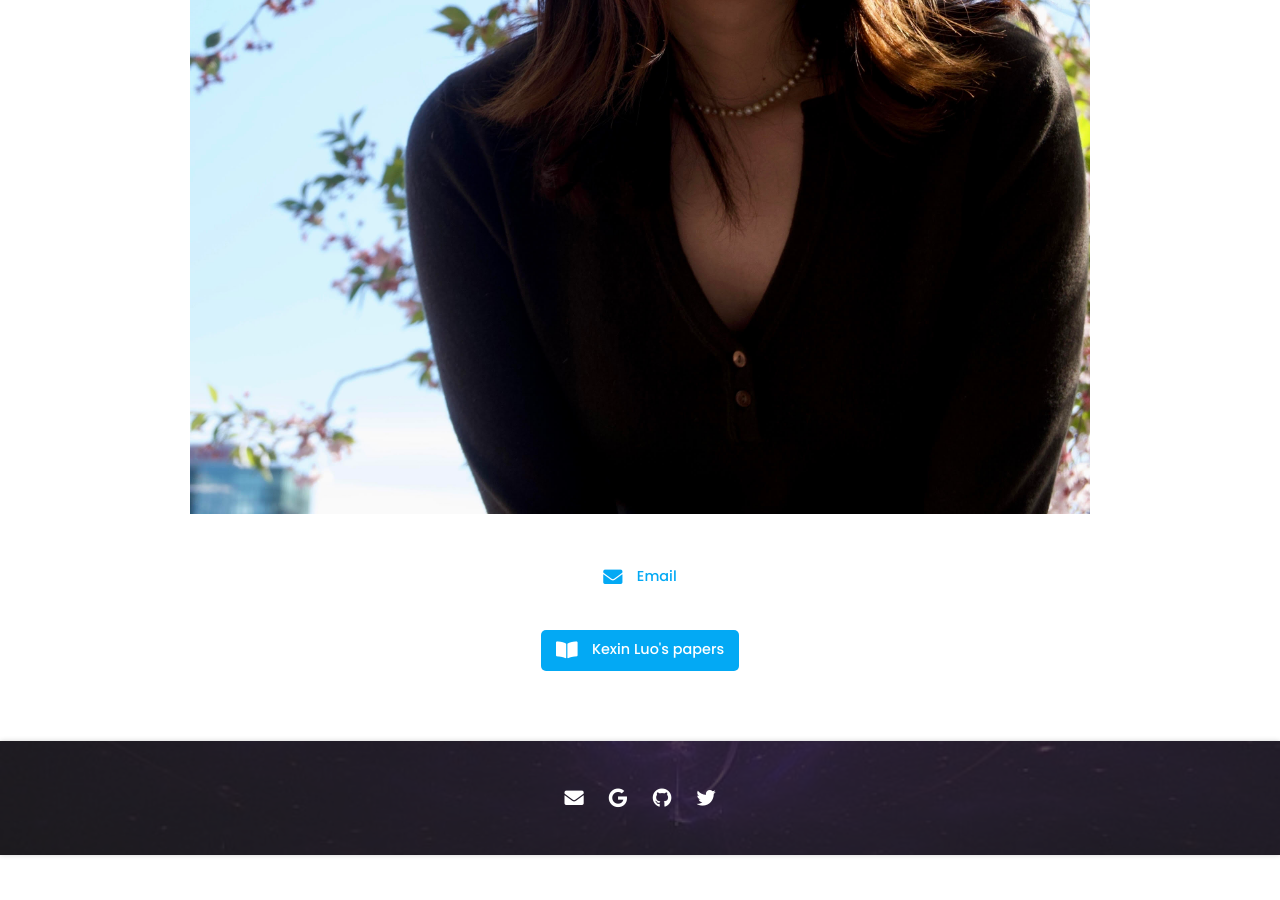
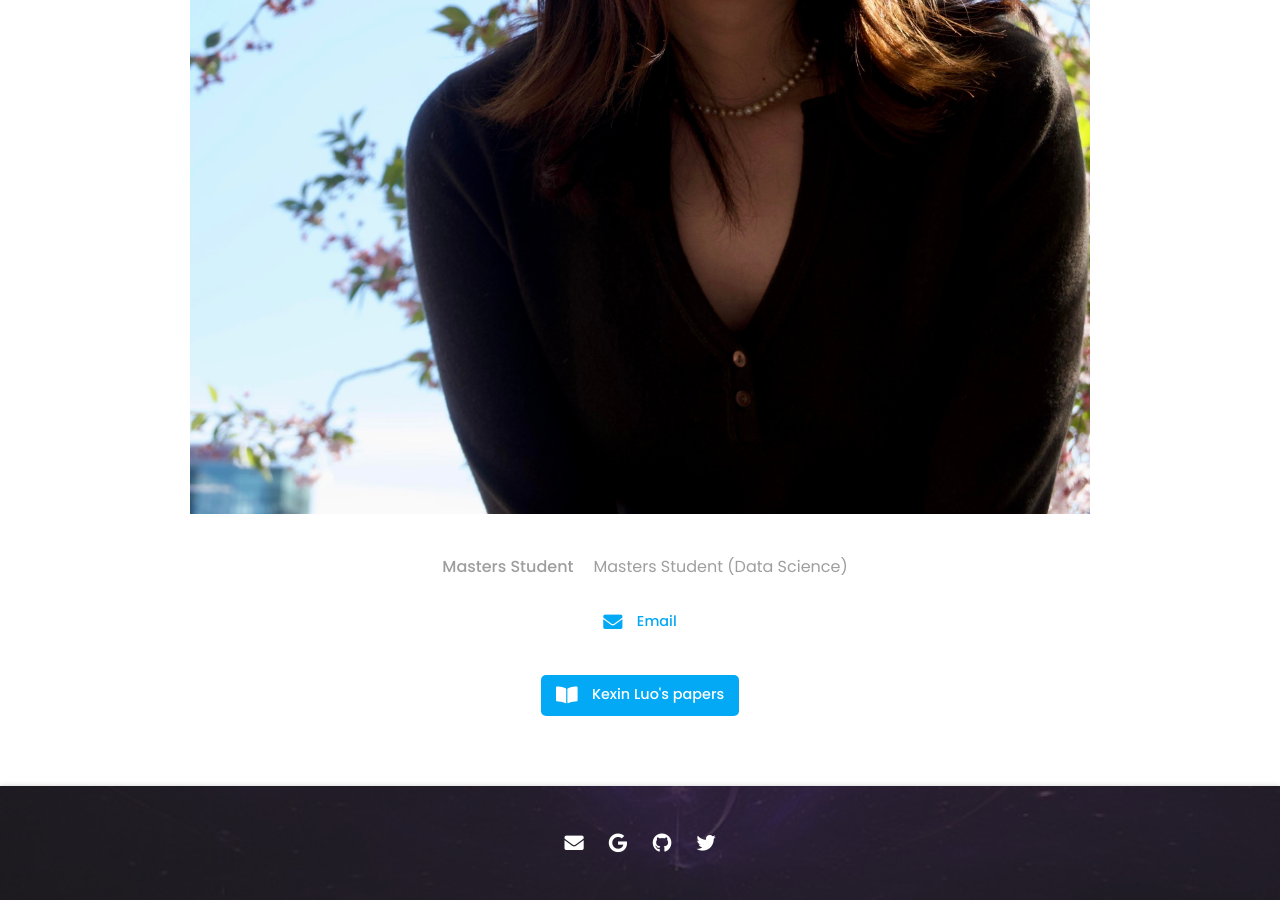
Before and after one commit to Lindsay-Lab/lindsay-lab.github.io, a Jekyll site: the page built from _members/kexin-luo.md, in a window 1280 px wide and 900 px high, scrolled down 1098 px. Built offline with Jekyll 4.4.1, drawn with Linux system fonts in a browser that asks for light colours; nearby versions of some CDN libraries; before the commit the page ends 1953 px from its top, so only the background shows below that.

Commit message:
Update roles.yaml

```diff
--- a/_data/roles.yaml
+++ b/_data/roles.yaml
@@ -14,6 +14,10 @@
   icon: fas fa-user-graduate
   text: Undergraduate Student
 
+masters:
+  icon: fas fa-user-book
+  text: Masters Student
+
 programmer:
   icon: fas fa-code
   text: Programmer
```
